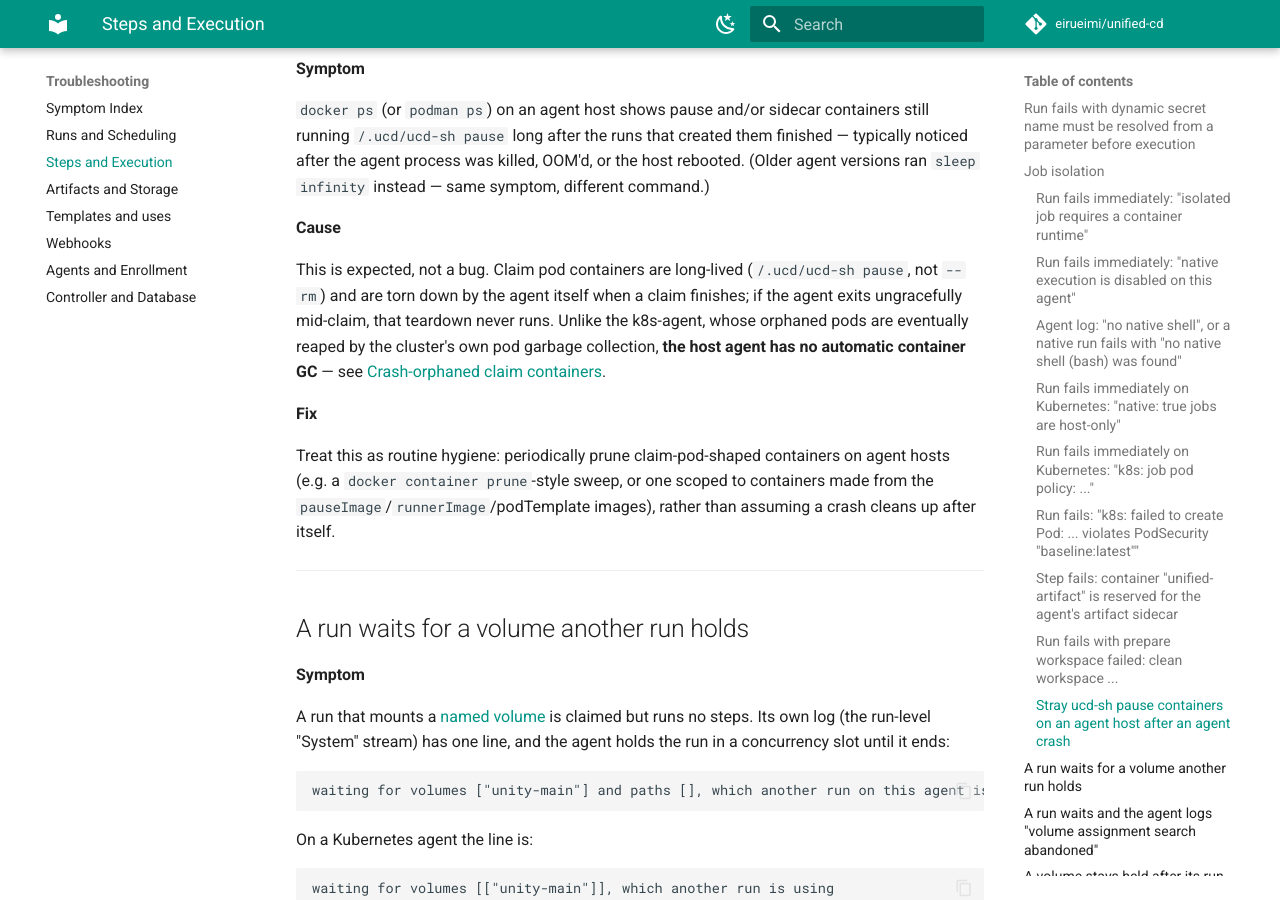
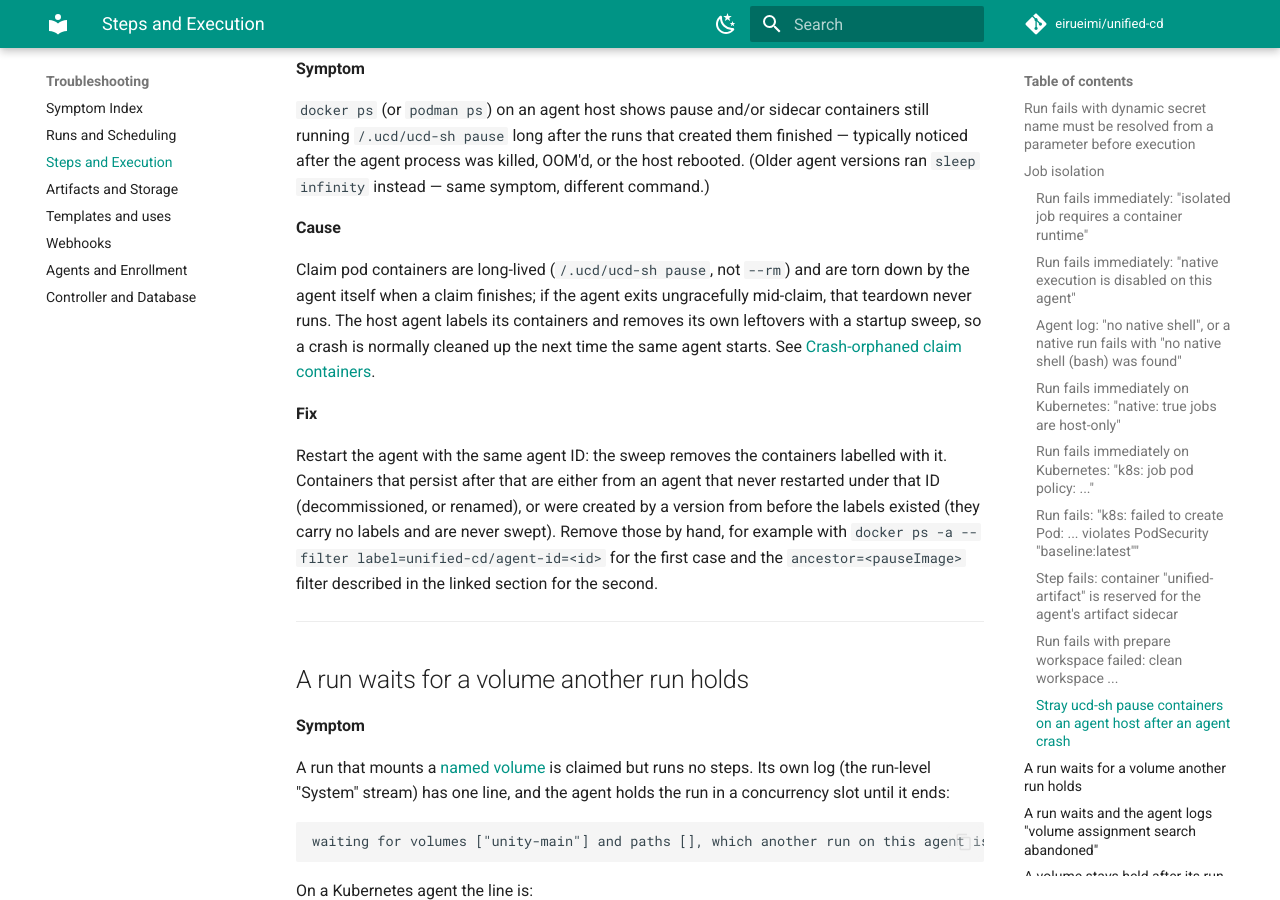
Before and after one commit to eirueimi/unified-cd, an MkDocs documentation site: the page built from docs/troubleshooting/steps-and-execution.md, in a window 1280 px wide and 900 px high, scrolled down 6224 px. Built offline with MkDocs 1.6.1 and Material for MkDocs 9.7.7, drawn with Linux system fonts in a browser that asks for light colours; comment, search, counter and statistics services are not loaded.

Commit message:
docs: host claim-pod lifecycle parity (TODO 45)
Co-Authored-By: Claude Opus 5.5 <noreply@anthropic.com>
Claude-Session: https://claude.ai/code/session_01G3NWwwXnjYtSfzJjZYTrnV

```diff
--- a/docs/troubleshooting/steps-and-execution.md
+++ b/docs/troubleshooting/steps-and-execution.md
@@ -274,18 +274,20 @@ instead — same symptom, different command.)
 
 **Cause**
 
-This is expected, not a bug. Claim pod containers are long-lived (`/.ucd/ucd-sh pause`, not
-`--rm`) and are torn down by the agent itself when a claim finishes; if the agent exits ungracefully
-mid-claim, that teardown never runs. Unlike the k8s-agent, whose orphaned pods are eventually
-reaped by the cluster's own pod garbage collection, **the host agent has no automatic container
-GC** — see [Crash-orphaned claim containers](../operator-manual/agents.md#crash-orphaned-claim-containers).
+Claim pod containers are long-lived (`/.ucd/ucd-sh pause`, not `--rm`) and are torn down by the agent
+itself when a claim finishes; if the agent exits ungracefully mid-claim, that teardown never runs. The
+host agent labels its containers and removes its own leftovers with a startup sweep, so a crash is
+normally cleaned up the next time the same agent starts. See
+[Crash-orphaned claim containers](../operator-manual/agents.md#crash-orphaned-claim-containers).
 
 **Fix**
 
-Treat this as routine hygiene: periodically prune claim-pod-shaped containers on agent hosts
-(e.g. a `docker container prune`-style sweep, or one scoped to containers made from the
-`pauseImage`/`runnerImage`/podTemplate images), rather than assuming a crash cleans up after
-itself.
+Restart the agent with the same agent ID: the sweep removes the containers labelled with it. Containers
+that persist after that are either from an agent that never restarted under that ID (decommissioned, or
+renamed), or were created by a version from before the labels existed (they carry no labels and are never
+swept). Remove those by hand, for example with `docker ps -a --filter label=unified-cd/agent-id=<id>`
+for the first case and the `ancestor=<pauseImage>` filter described in the linked section for the
+second.
 
 ---
 
```
Also changed, not shown: TODO.md (+0 -7 lines), docs/operator-manual/agents.md (+6 -0 lines), docs/user-guide/writing-jobs/isolation-and-containers.md (+2 -0 lines), docs/user-guide/writing-jobs/volumes.md (+1 -1 lines), 1 other file.
